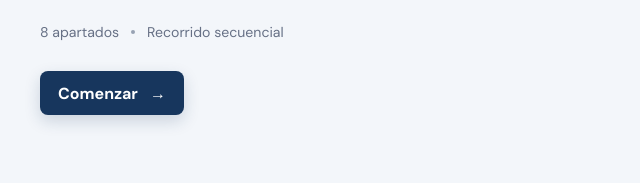
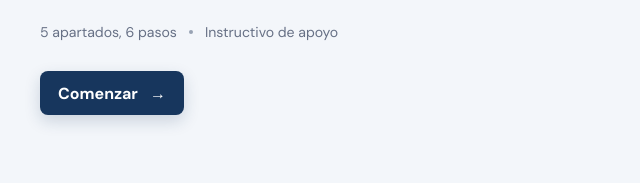
Before and after one commit to control-interno-isseg/informe-2026, a plain HTML site: page index.html in a window 1280 px wide. Shown: the part 525-708 px from the top of the page, 40-680 px from the left. Drawn offline with Linux system fonts and the light colour scheme; a script that the page names is missing.

Commit message:
Update index.html

```diff
--- a/index.html
+++ b/index.html
@@ -25,7 +25,7 @@
       <h1 id="guide-title">Instructivo: Informe de Control Interno 2026</h1>
       <p id="guide-description">Guía secuencial e interactiva, revisa tu información y genera una carga puntual y precisa. Hemos desarrollado esta herramienta para simplificar la integración del Informe de Control Interno 2026. Revisa fechas de entrega, redacción alineada a tus requerimientos y evidencia documental, recuerda respetar los tiempos pactados.</p>
       <div class="intro-meta">
-        <span>8 apartados</span><span class="meta-dot"></span><span>Recorrido secuencial</span>
+        <span>5 apartados, 6 pasos</span><span class="meta-dot"></span><span>Instructivo de apoyo</span>
       </div>
       <button class="button button-primary" id="start-button">Comenzar <span aria-hidden="true">→</span></button>
     </section>
```
